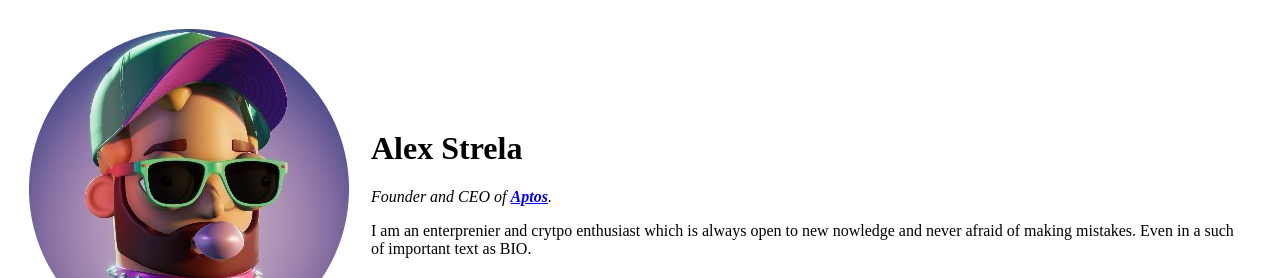
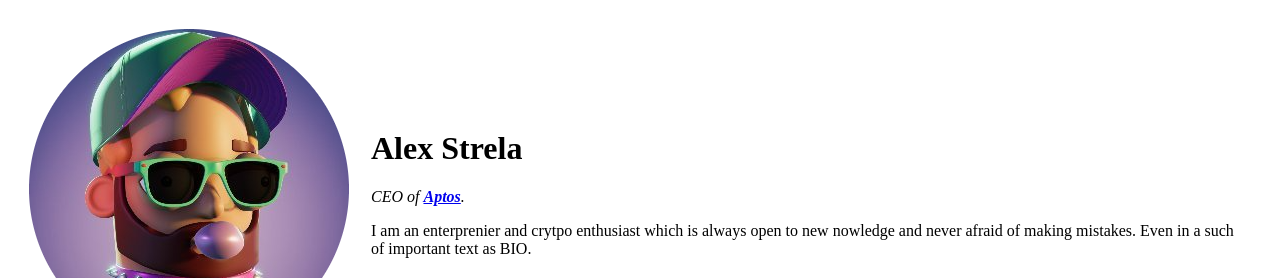
Before and after one commit to 2108strela/cv, a plain HTML site: page index.html in a window 1280 px wide. Shown: the top 278 px of the page. Drawn offline with Linux system fonts and the light colour scheme.

Commit message:
some bio changes

```diff
--- a/index.html
+++ b/index.html
@@ -9,7 +9,7 @@
     <table cellspacing="20">
       <td><img src="images/alex.png" alt="Alex's profile picture"></td>
       <td><h1>Alex Strela</h1>
-      <p><em>Founder and CEO of <strong><a href="https://twitter.com/Aptos">Aptos</a></strong>.</em></p>
+      <p><em>CEO of <strong><a href="https://twitter.com/Aptos">Aptos</a></strong>.</em></p>
       <p>I am an enterprenier and crytpo enthusiast which is always open to new
       nowledge and never afraid of making mistakes.
       Even in a such of important text as BIO.</p></td>
```
